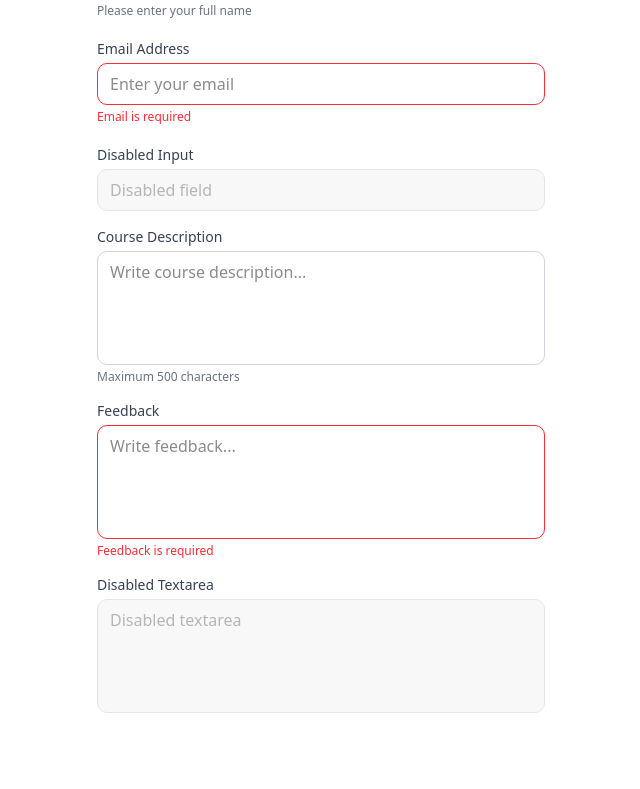
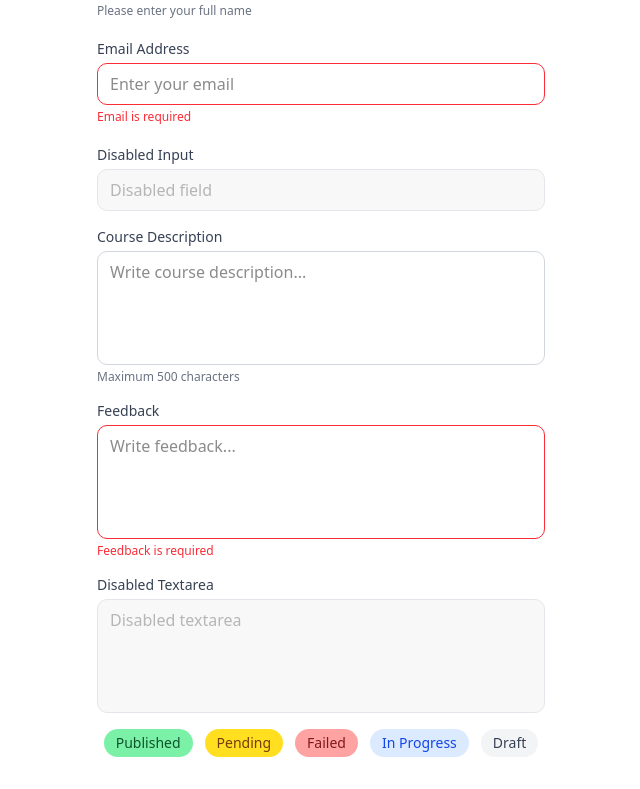
Before and after one commit to Salausegun12/cybervast-lms, a Next.js app: page / in a window 1280 px wide. Shown: the part 667-1456 px from the top of the page, without its empty margins (319-959 px from the left). Before the commit the page ends 1412 px from the top, so only its background shows below. Built offline with nearby package versions, Linux system fonts and the light colour scheme.

Commit message:
feat: add reusable badge component

```diff
--- a/src/app/page.js
+++ b/src/app/page.js
@@ -142,7 +142,16 @@ export default function Home() {
         />
       </div>
       {/*------- Badge Component ----  */}
+      <div className="flex flex-wrap gap-3">
+        <Badge variant="success">Published</Badge>
 
+        <Badge variant="warning">Pending</Badge>
+
+        <Badge variant="error">Failed</Badge>
+
+        <Badge variant="info">In Progress</Badge>
+        <Badge variant="neutral">Draft</Badge>
+      </div>
     </main>
   );
 }
--- a/src/components/ui/Badge/Badge.jsx
+++ b/src/components/ui/Badge/Badge.jsx
@@ -0,0 +1,20 @@
+export default function Badge({ children, variant = 'neutral' }) {
+  const variants = {
+    success: 'bg-green-300 text-green-900',
+
+    warning: 'bg-yellow-300 text-yellow-900',
+
+    error: 'bg-red-300 text-red-900',
+
+    info: 'bg-blue-100 text-blue-700',
+
+    neutral: 'bg-gray-100 text-gray-700',
+  };
+  return (
+    <span
+      className={`inline-flex items-center rounded-full px-3 py-1 text-sm font-medium ${variants[variant]}`}
+    >
+      {children}
+    </span>
+  );
+}
--- a/src/components/ui/Badge/index.js
+++ b/src/components/ui/Badge/index.js
@@ -0,0 +1 @@
+export { default } from './Badge';
```
